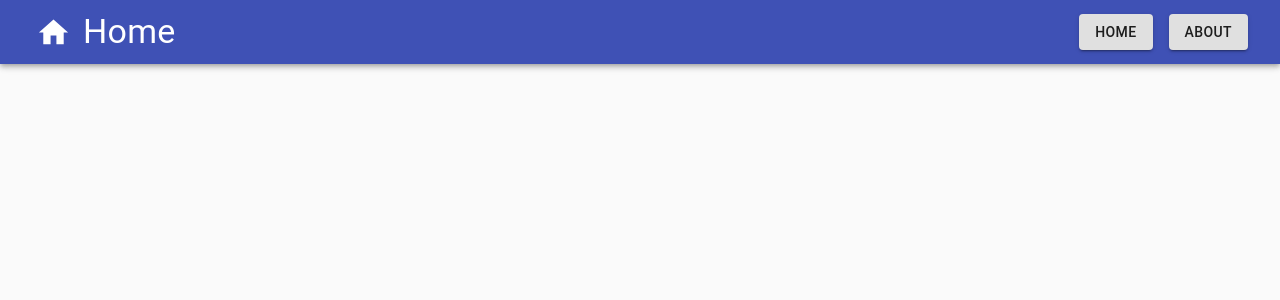
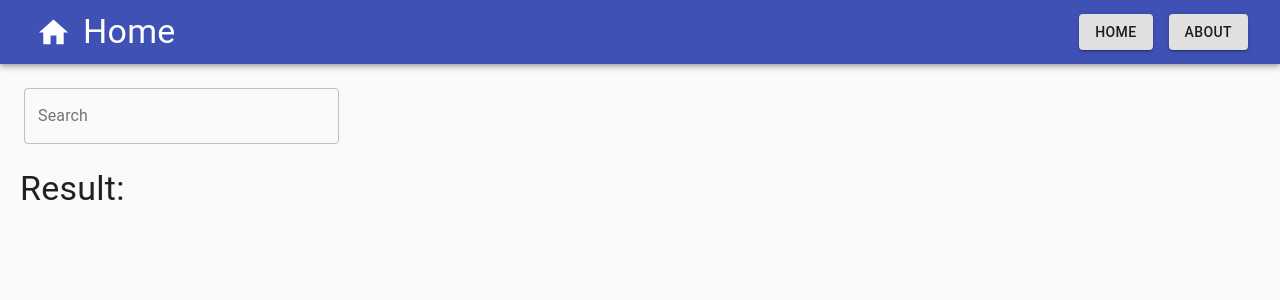
Before and after one commit to wahid2272/search-event-app, a React (Create React App) app in the folder client/: page / in a window 1280 px wide. Shown: the top 300 px of the page. Built offline with nearby package versions, Linux system fonts and the light colour scheme.

Commit message:
search component created to be used in the home route

```diff
--- a/client/package.json
+++ b/client/package.json
@@ -8,6 +8,7 @@
     "@testing-library/jest-dom": "^5.11.4",
     "@testing-library/react": "^11.1.0",
     "@testing-library/user-event": "^12.1.10",
+    "axios": "^0.22.0",
     "react": "^17.0.2",
     "react-dom": "^17.0.2",
     "react-router-dom": "^5.3.0",
--- a/client/src/App.js
+++ b/client/src/App.js
@@ -1,8 +1,9 @@
-import React from 'react';
-import CssBaseline from '@material-ui/core/CssBaseline';
-import { BrowserRouter as Router, Route, Switch } from 'react-router-dom';
-import About from './components/About';
-import Navbar from './components/Navbar';
+import CssBaseline from "@material-ui/core/CssBaseline";
+import React from "react";
+import { BrowserRouter as Router, Route, Switch } from "react-router-dom";
+import About from "./components/About";
+import Navbar from "./components/Navbar";
+import Search from "./components/Search";
 
 function App() {
   return (
@@ -14,11 +15,14 @@ function App() {
             <Navbar />
           </div>
           <Switch>
-           <div className="container">
-             <Route exact path="/about">
+            <div className="container">
+              <Route exact path="/">
+                <Search />
+              </Route>
+              <Route exact path="/about">
                 <About />
-             </Route>
-           </div>
+              </Route>
+            </div>
           </Switch>
         </>
       </Router>
--- a/client/src/components/Navbar.js
+++ b/client/src/components/Navbar.js
@@ -1,23 +1,24 @@
-import React from "react";
-import { withRouter } from "react-router-dom";
 //Material UI
 import AppBar from "@material-ui/core/AppBar";
+import Button from "@material-ui/core/Button";
 import IconButton from "@material-ui/core/IconButton";
 import Menu from "@material-ui/core/Menu";
-import Button from "@material-ui/core/Button";
 import MenuItem from "@material-ui/core/MenuItem";
 import { makeStyles, useTheme } from "@material-ui/core/styles";
+import SvgIcon from "@material-ui/core/SvgIcon";
 import Toolbar from "@material-ui/core/Toolbar";
 import Typography from "@material-ui/core/Typography";
 import useMediaQuery from "@material-ui/core/useMediaQuery";
-import SvgIcon from '@material-ui/core/SvgIcon';
 import MenuIcon from "@material-ui/icons/Menu";
+import React from "react";
+import { withRouter } from "react-router-dom";
 
 const useStyles = makeStyles((theme) => ({
   root: {
     flexGrow: 1,
-    '& > *': {
-      margin: theme.spacing(1),}
+    "& > *": {
+      margin: theme.spacing(1),
+    },
   },
   menuButton: {
     marginRight: theme.spacing(2),
@@ -29,8 +30,8 @@ const useStyles = makeStyles((theme) => ({
     fontSize: 25,
   },
   title: {
-    flexGrow: 1
-  }
+    flexGrow: 1,
+  },
 }));
 
 function HomeIcon(props) {
@@ -58,15 +59,18 @@ const Naavbar = (props) => {
     setAnchorEl(null);
   };
 
-  const handleButtonClick = pageURL => {
+  const handleButtonClick = (pageURL) => {
     history.push(pageURL);
-  }
+  };
 
   return (
     <AppBar position="static">
       <Toolbar>
         <IconButton color="inherit">
-            <HomeIcon className={classes.iconSize} onClick={() => handleMenuClick("/")}/>
+          <HomeIcon
+            className={classes.iconSize}
+            onClick={() => handleMenuClick("/")}
+          />
         </IconButton>
         <Typography variant="h4" color="inherit" className={classes.title}>
           Home
@@ -107,8 +111,18 @@ const Naavbar = (props) => {
             </>
           ) : (
             <div className={classes.root}>
-                <Button variant="contained" onClick={() => handleButtonClick('/')}>Home</Button>
-                <Button variant="contained" onClick={() => handleButtonClick('/about')}>About</Button>
+              <Button
+                variant="contained"
+                onClick={() => handleButtonClick("/")}
+              >
+                Home
+              </Button>
+              <Button
+                variant="contained"
+                onClick={() => handleButtonClick("/about")}
+              >
+                About
+              </Button>
             </div>
           )}
         </div>
--- /dev/null
+++ b/client/src/components/Search.js
@@ -0,0 +1,37 @@
+import { makeStyles } from "@material-ui/core/styles";
+import TextField from "@material-ui/core/TextField";
+import Typography from "@material-ui/core/Typography";
+import React from "react";
+
+const useStyles = makeStyles((theme) => ({
+  root: {
+    "& > *": {
+      margin: theme.spacing(3),
+      width: "40ch",
+    },
+  },
+  header: {
+    "& > *": {
+      margin: theme.spacing(3),
+      // width: '40ch',
+    },
+    paddingLeft: 20,
+  },
+}));
+
+const Search = () => {
+  const classes = useStyles();
+
+  return (
+    <div>
+      <form className={classes.root} noValidate autoComplete="off">
+        <TextField id="outlined-basic" label="Search" variant="outlined" />
+      </form>
+      <Typography variant="h4" color="inherit" className={classes.header}>
+        Result:
+      </Typography>
+    </div>
+  );
+};
+
+export default Search;
```
Also changed, not shown: 1 other file (tests, documents, lock files or other folders). Lines whose indentation alone changed are shown as unchanged.
